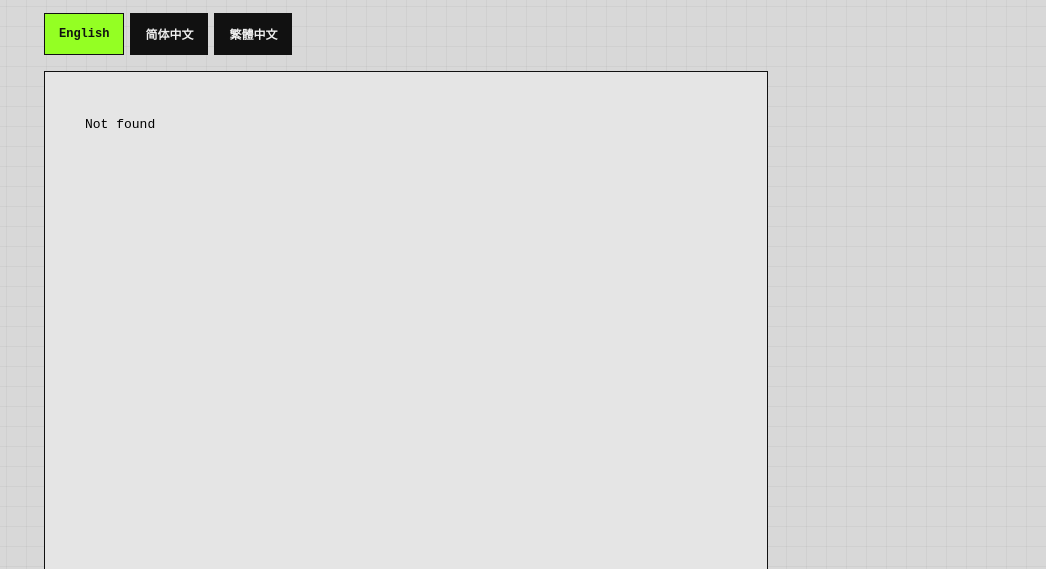
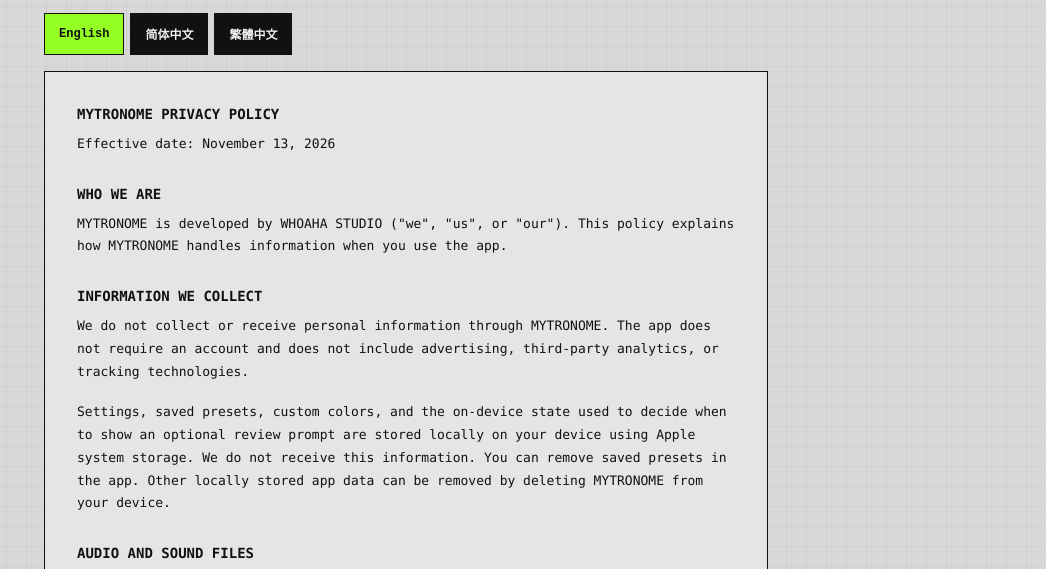
Before and after one commit to Guangtufan/whoaha-studio, a plain HTML site: page mytronome/privacy/index.html in a window 1280 px wide. Shown: the part 174-743 px from the top of the page, without its empty margins (234-1280 px from the left). Drawn offline with Linux system fonts and the light colour scheme; no server answers.

Commit message:
Add files via upload

```diff
--- a/mytronome/privacy/index.html
+++ b/mytronome/privacy/index.html
@@ -40,14 +40,14 @@
       <button type="button" data-lang="zh-Hant">繁體中文</button>
     </nav>
     <article id="policy" aria-live="polite">
-      <iframe title="MYTRONOME Privacy Policy" src="../../Metronome/Resources/Privacy-Policy-en.txt" style="width:100%;min-height:75vh;border:0"></iframe>
+      <iframe title="MYTRONOME Privacy Policy" src="Privacy-Policy-en.txt" style="width:100%;min-height:75vh;border:0"></iframe>
     </article>
   </main>
   <script>
     const policies = {
-      en: '../../Metronome/Resources/Privacy-Policy-en.txt',
-      'zh-Hans': '../../Metronome/Resources/Privacy-Policy-zh.txt',
-      'zh-Hant': '../../Metronome/Resources/Privacy-Policy-zh-Hant.txt'
+      en: 'Privacy-Policy-en.txt',
+      'zh-Hans': 'Privacy-Policy-zh.txt',
+      'zh-Hant': 'Privacy-Policy-zh-Hant.txt'
     };
     const titles = { en: 'PRIVACY POLICY', 'zh-Hans': '隐私政策', 'zh-Hant': '隱私權政策' };
     const policy = document.getElementById('policy');
```
